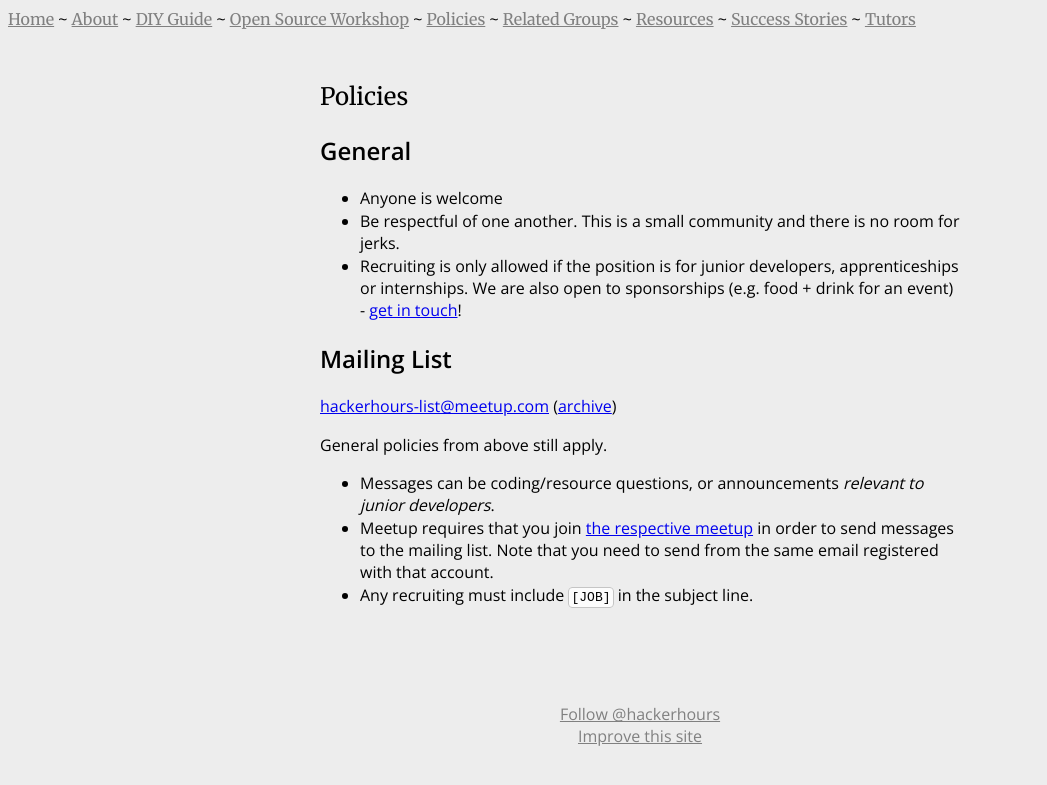
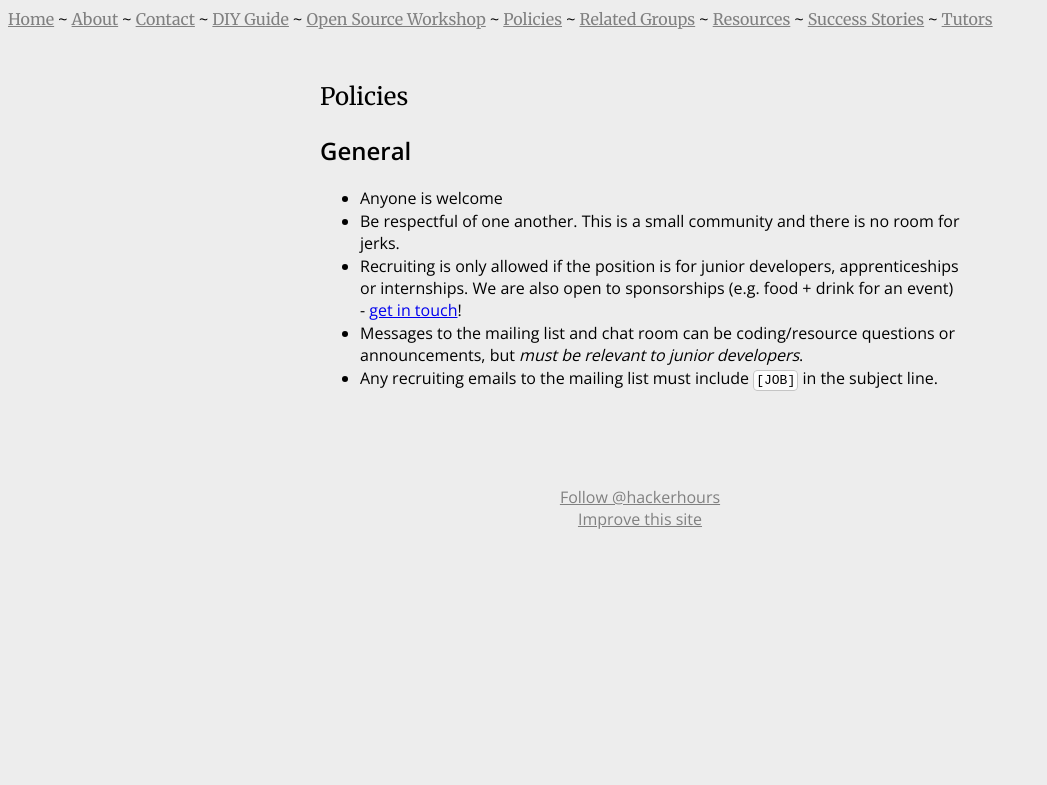
Before and after one commit to HackerHours/hackerhours.org, a Jekyll site: the page built from policies.md, in a window 1280 px wide. Shown: the top 785 px of the page, without its empty margins (0-1047 px from the left). Built offline with Jekyll 4.4.1, drawn with Linux system fonts in a browser that asks for light colours; comment, search, counter and statistics services are not loaded.

Commit message:
make a page for contact information

```diff
--- a/policies.md
+++ b/policies.md
@@ -6,14 +6,6 @@ title: Policies
 
 * Anyone is welcome
 * Be respectful of one another.  This is a small community and there is no room for jerks.
-* Recruiting is only allowed if the position is for junior developers, apprenticeships or internships.  We are also open to sponsorships (e.g. food + drink for an event) - [get in touch](/about.html#contact)!
-
-## Mailing List
-
-[hackerhours-list@meetup.com](mailto:hackerhours-list@meetup.com?subject=[JOB]) ([archive](http://www.meetup.com/hackerhours/messages/archive/))
-
-General policies from above still apply.
-
-* Messages can be coding/resource questions, or announcements *relevant to junior developers*.
-* Meetup requires that you join [the respective meetup](http://www.meetup.com/hackerhours/) in order to send messages to the mailing list. Note that you need to send from the same email registered with that account.
-* Any recruiting must include `[JOB]` in the subject line.
+* Recruiting is only allowed if the position is for junior developers, apprenticeships or internships.  We are also open to sponsorships (e.g. food + drink for an event) - [get in touch](/contact.html)!
+* Messages to the mailing list and chat room can be coding/resource questions or announcements, but *must be relevant to junior developers*.
+* Any recruiting emails to the mailing list must include `[JOB]` in the subject line.
```
Also changed, not shown: about.md (+0 -4 lines), contact.md (added, +12 -0 lines).
